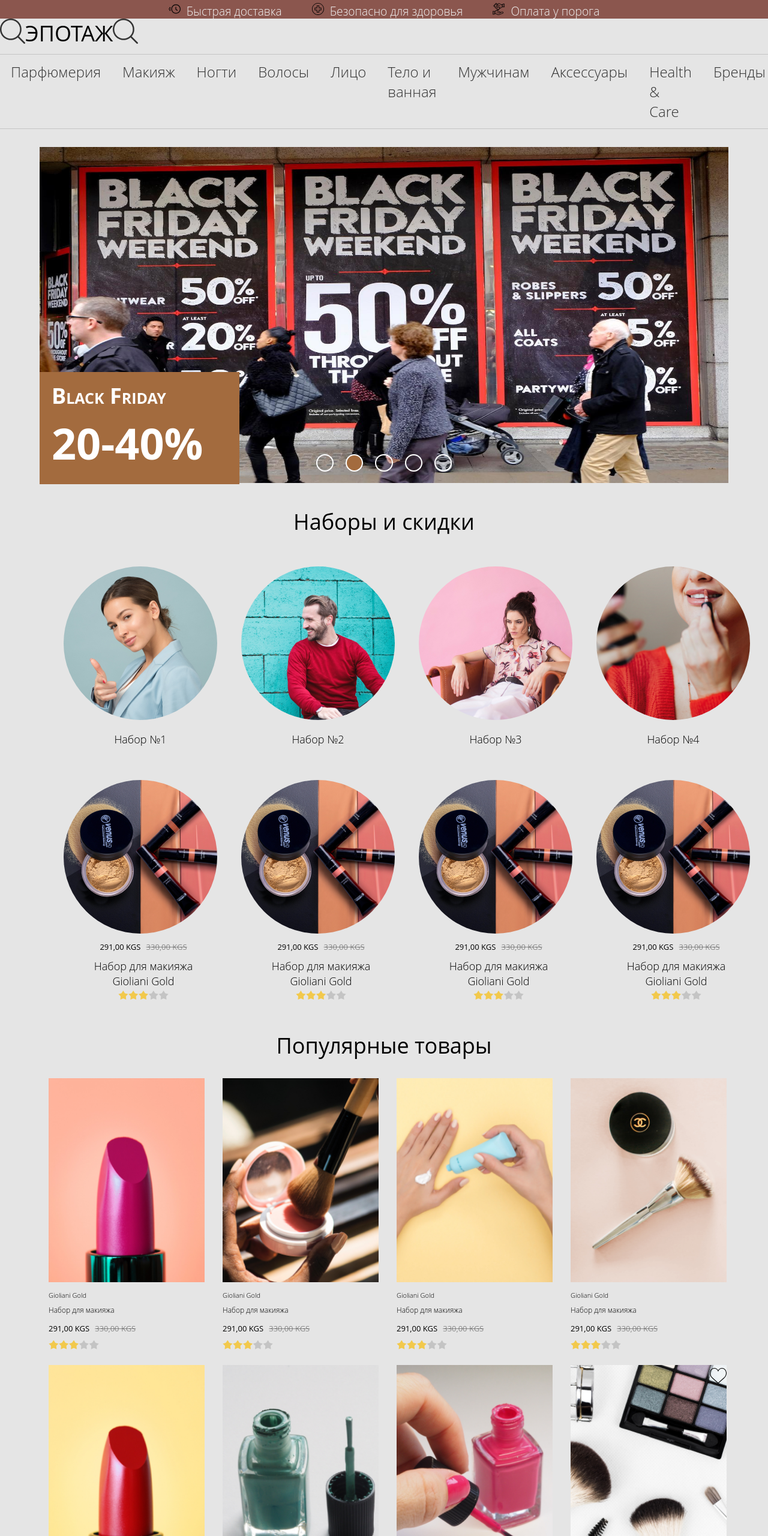
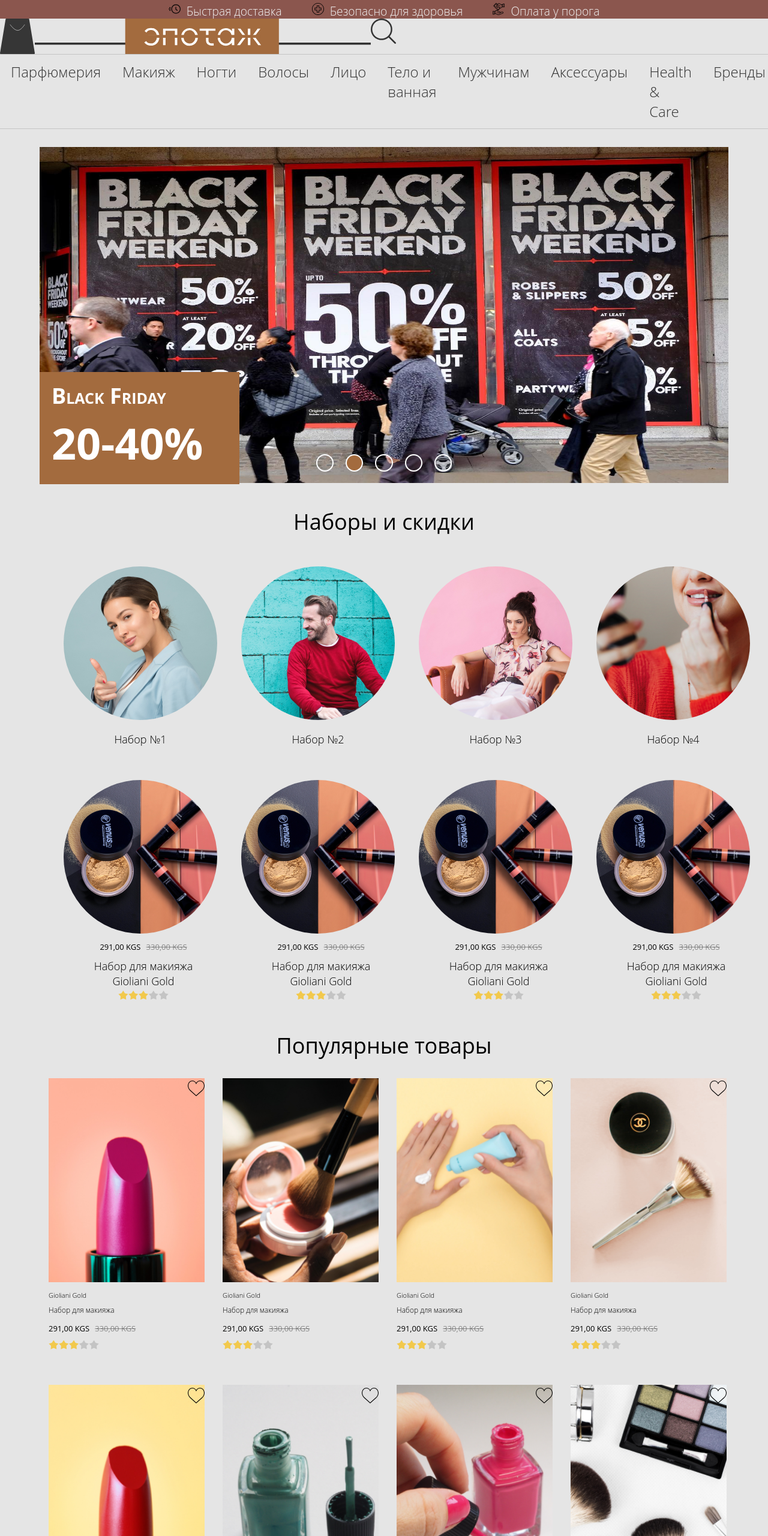
Before and after one commit to Sardar-Atabekov/online-store, a plain HTML site: page Projects/online_store/second_option/index2.html in a window 1280 px wide. Shown: the top 2560 px of the page at 60% size. Drawn offline with Linux system fonts and the light colour scheme; no server answers.

Commit message:
Add files via upload

```diff
--- a/Projects/online_store/second_option/index2.html
+++ b/Projects/online_store/second_option/index2.html
@@ -26,14 +26,9 @@
 
             	</div>
           	    <div class="header__container">
-
+					<img src="icons/shopping bag.svg" class="basket-img">
+					<img src="icons/logo epotaj.svg" class="logo-site">
 					<img src="images/Vector.png" class="search-img">
-					<div class="logo title">
-						ЭПОТАЖ
-					</div>
-					<img src="images/Vector.png" class="search-img">
-
-
 			    </div>
 			    <ul class="menu__box">
 					<li><a class="menu__item" href="#">Парфюмерия </a></li>
@@ -97,6 +92,7 @@
 					</div>
 				</div>
 				<div class="content">
+
 					<h1 class="title set-content__title">Наборы и скидки</h1>
 		        		<div class="first-row set-content">
 		        			<div class="prev-slide"></div>
@@ -224,6 +220,7 @@
 		        							</div>
 		        				</div>
 							</a>
+							<img src="icons/like.svg" class="like-img">
 						</div>
 						<div class="item">
 							<a href="#">
@@ -240,8 +237,10 @@
 			        							<div class="feedback  feedback-bad"> </div>
 			        							<div class="feedback  feedback-bad"> </div>
 		        							</div>
+
 		        				</div>
 							</a>
+							<div class="heart"></div>
 						</div>
 						<div class="item">
 							<a href="#">
@@ -258,8 +257,10 @@
 			        							<div class="feedback  feedback-bad"> </div>
 			        							<div class="feedback  feedback-bad"> </div>
 		        							</div>
+
 		        				</div>
 							</a>
+							<img src="icons/like.svg" class="like-img">
 						</div>
 						<div class="item">
 							<a href="#">
@@ -278,6 +279,7 @@
 		        							</div>
 		        				</div>
 							</a>
+							<img src="icons/like.svg" class="like-img">
 						</div>
 						<div class="item">
 							<a href="#">
@@ -296,6 +298,7 @@
 		        							</div>
 		        				</div>
 							</a>
+							<img src="icons/like.svg" class="like-img">
 						</div>
 						<div class="item">
 							<a href="#">
@@ -314,6 +317,7 @@
 		        							</div>
 		        				</div>
 							</a>
+							<img src="icons/like.svg" class="like-img">
 						</div>
 						<div class="item">
 							<a href="#">
@@ -330,8 +334,10 @@
 			        							<div class="feedback  feedback-bad"> </div>
 			        							<div class="feedback  feedback-bad"> </div>
 		        							</div>
+
 		        				</div>
 							</a>
+							<img src="icons/like.svg" class="like-img">
 						</div>
 						<div class="item">
 							<a href="#">
@@ -348,9 +354,9 @@
 			        							<div class="feedback  feedback-bad"> </div>
 			        							<div class="feedback  feedback-bad"> </div>
 		        							</div>
-		        				</div>
-		        				<img src="icons/like.svg" class="like-img">
+		        					</div>
 							</a>
+							<img src="icons/like.svg" class="like-img">
 						</div>
 					  </div>
 		        	</div>
@@ -360,9 +366,9 @@
           		<div class="social-networks-content">
           			<h1 class="title">Мы в социальных сетях </h1>
           			<div class="social-networks-link">
-          				<a href=""><img src="images/Vector (2).png"></a>
-          				<a href=""><img src="images/Vector (1).png"></a>
-          				<a href=""><img src="images/Vector (3).png"></a>
+          				<a href=""><img src="icons/FB svg.svg"></a>
+          				<a href=""><img src="icons/Twitter%20svg.svg"></a>
+          				<a href=""><img src="icons/Whatsup%20svg.svg"></a>
           			</div>
           			<ul class="footer-links">
           						<li><a href="#">Доставка</a></li>
```
